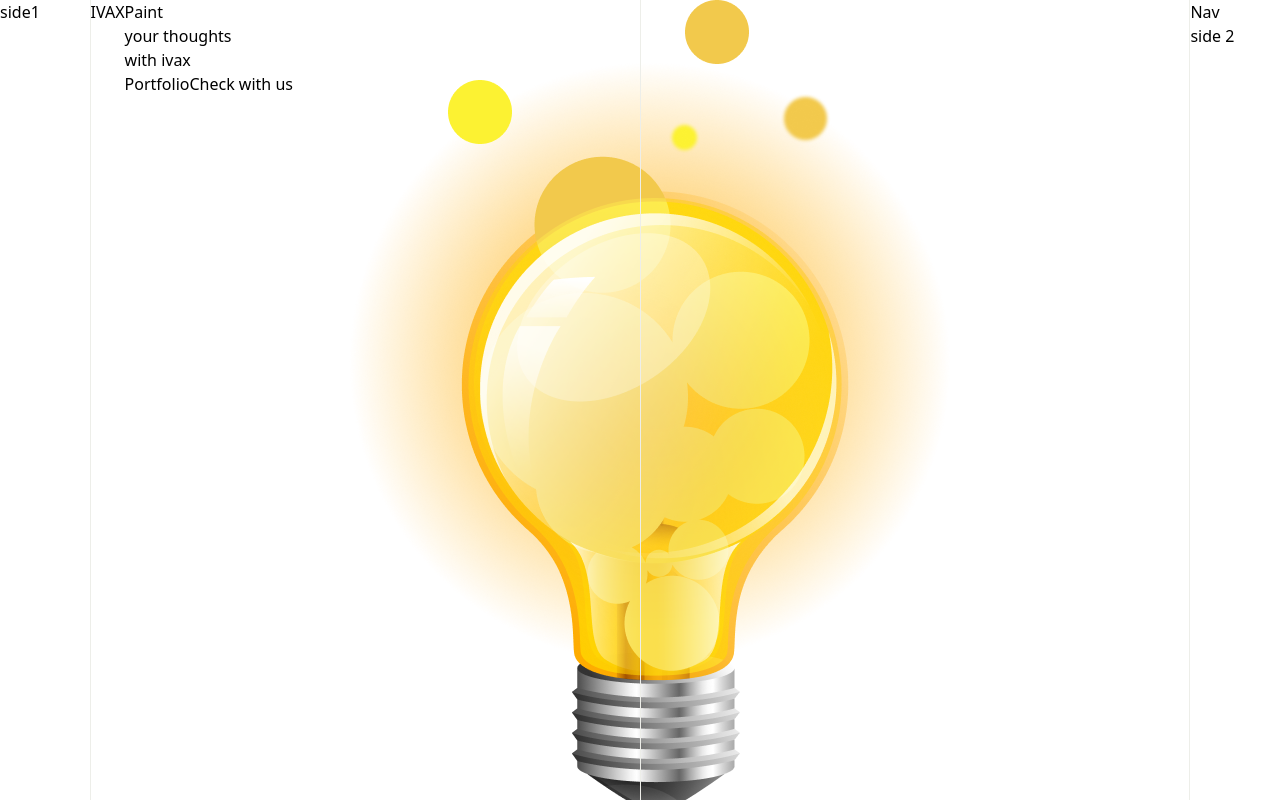
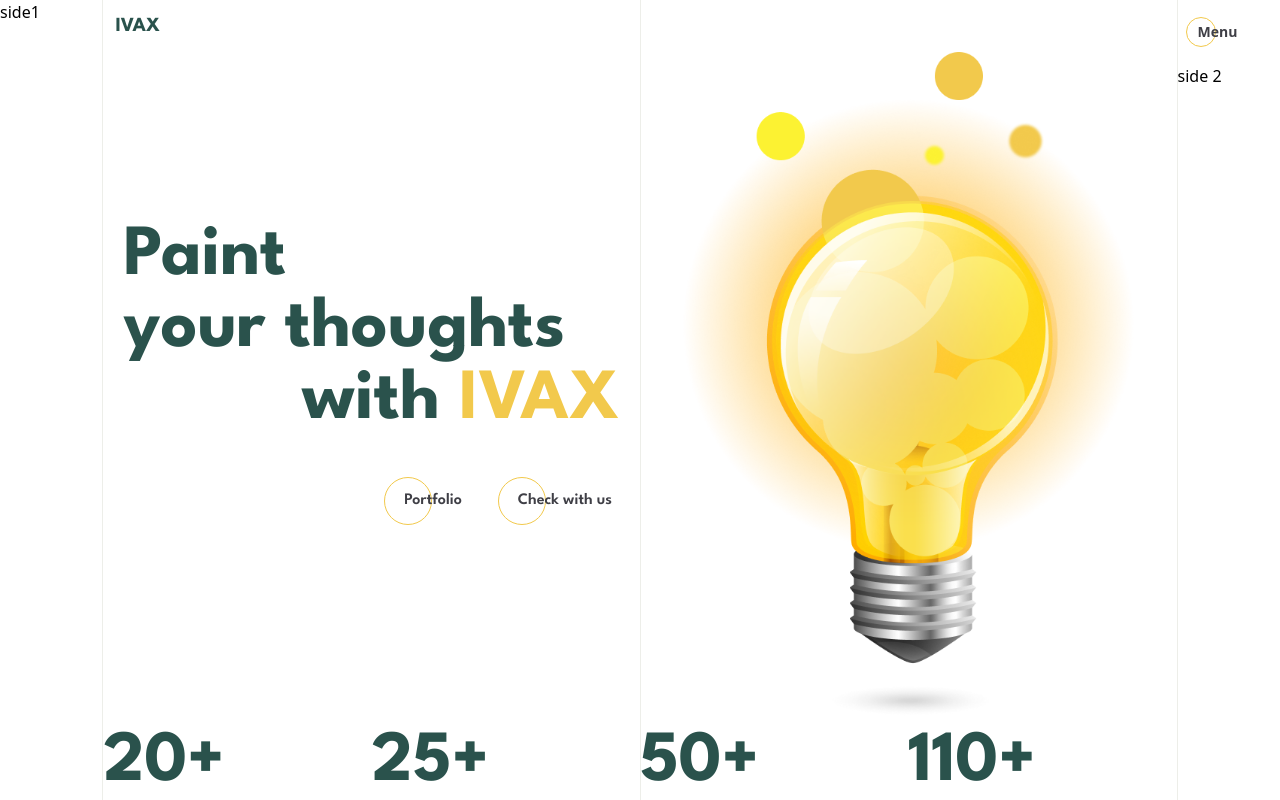
Before and after one commit to HopeMarwal/ivax, a Next.js app: page / in a window 1280 px wide. Shown: the top 800 px of the page. Built offline with nearby package versions, Linux system fonts and the light colour scheme.

Commit message:
Nav menu

```diff
--- a/app/layout.jsx
+++ b/app/layout.jsx
@@ -1,6 +1,9 @@
+'use client'
+
 import '@styles/global.css';
 import Nav from '@components/Nav';
 //import Provider from '@components/Provider';
+
 
 export const metadata = {
   title: 'IVAX',
--- a/app/page.jsx
+++ b/app/page.jsx
@@ -1,29 +1,10 @@
-import Image from "next/image"
-import MainImage from '../public/images/main_img.png'
-import '@styles/global.css';
+'use client'
+import Header from "@components/Header"
 
 export default function page() {
   return (
     <section className="w-full flex">
-      <header>
-        <span>IVAX</span>
-      </header>
-
-      <div>
-        <h2>
-          Paint<br></br> your thoughts<br></br>with{' '}
-          <span>ivax</span>
-        </h2>
-        <button className='btn'>Portfolio</button>
-        <button className='btn'>Check with us</button>
-      </div>
-
-      <div>
-        <Image
-          src={MainImage}
-          alt='ivax_main_page'
-        />
-      </div>
+     <Header />
 
     </section>
   )
--- /dev/null
+++ b/components/Header.jsx
@@ -0,0 +1,60 @@
+import Image from "next/image"
+import MainImage from '../public/images/main_img.png'
+
+export default function Header() {
+  return (
+    <section className="w-full flex flex-wrap items-center content-start">
+      <header className="w-full p-3">
+        <span className="font-league text-primary-green text-xl font-bold">IVAX</span>
+      </header>
+
+      <div className="w-full flex flex-wrap items-center content-start flex-col-reverse sm:flex-row">
+        <div className="sm:w-6/12 w-full mb-8">
+
+          <h2 className="font-league mb-10 text-primary-green text-6xl 2xl:text-lgBanner xl:text-7xl sm:text-5xl px-5 font-bold">
+            Paint<br></br> your thoughts
+            <p className="text-right">
+              with <span className="uppercase text-primary-yellow">ivax</span>
+            </p>
+          </h2>
+
+          <div className="px-2 flex gap-4 justify-evenly sm:justify-end">
+            <button className='btn'>Portfolio</button>
+            <button className='btn'>Check with us</button>
+          </div>
+
+        </div>
+
+        <div className="sm:w-6/12 w-full">
+          <Image
+            src={MainImage}
+            alt='ivax_main_page'
+          />
+        </div>
+      </div>
+
+
+
+
+      <div className="w-full flex flex-wrap bg-transparent">
+        <div className="sm:w-3/12 w-6/12">
+          <p className="font-bold text-7xl text-primary-green">20+</p>
+          <p className="font-bold text-xl">Experts</p>
+        </div>
+        <div className="sm:w-3/12 w-6/12">
+          <p className="font-bold text-7xl text-primary-green">25+</p>
+          <p className="font-bold text-xl">Verticals</p>
+        </div>
+        <div className="sm:w-3/12 w-6/12">
+          <p className="font-bold text-7xl text-primary-green">50+</p>
+          <p className="font-bold text-xl">Regular customers</p>
+        </div>
+        <div className="sm:w-3/12 w-6/12">
+          <p className="font-bold text-7xl text-primary-green">110+</p>
+          <p className="font-bold text-xl">Completed projects</p>
+        </div>
+
+      </div>
+    </section>
+  )
+}
--- a/components/Nav.jsx
+++ b/components/Nav.jsx
@@ -1,9 +1,61 @@
-import React from 'react'
+'use client'
+import { useState } from "react"
 
 export default function Nav() {
+  const [isMenuOpen, setIsMenuOpen] = useState(false);
+
+  const handleTOggleMenu = () => {
+
+    if(isMenuOpen) {
+      document.body.style.overflowY = 'visible';
+      console.log('hidden')
+    } else {
+      document.body.style.overflowY = 'hidden';
+    }
+    setIsMenuOpen((prev) => !prev)
+
+  }
+
   return (
-    <div>
-      Nav
-    </div>
+    <nav className={`${isMenuOpen ? 'open' : ''} nav_menu`}>
+      <button
+        className={`${isMenuOpen ? 'open' : ''} btn btn_menu`}
+        onClick={handleTOggleMenu}
+      >
+        {isMenuOpen ? 'Close' : 'Menu'}
+      </button>
+      <div className={`${isMenuOpen ? 'flex' : 'hidden'} flex-wrap h-screen`}>
+        <span className="font-league w-full text-primary-yellow text-xl font-bold">IVAX</span>
+
+        <div className="menu_block"></div>
+        <div className="menu_block"></div>
+        <div className="menu_block"></div>
+        <div className="menu_block"></div>
+        <div className="menu_block"></div>
+
+        <div className="wrapper flex flex-wrap h-full w-full pl-10 content-center ">
+          <div className="gradient_top"></div>
+          <ul className="menu_items">
+            <li className="list_item">
+              <a href='#contact'>Contact</a>
+            </li>
+            <li className="list_item">
+              <a href='#work'>Why work with us</a>
+            </li>
+            <li className="list_item">
+              <a href='#deliver'>We deliver</a>
+            </li>
+            <li className="list_item">
+              <a href='#trust'>They trust us</a>
+            </li>
+            <li className="list_item">
+              <a href='#latest'>Latest projects</a>
+            </li>
+          </ul>
+          <div className="gradient_bottom"></div>
+        </div>
+
+      </div>
+    </nav>
   )
 }
--- a/styles/global.css
+++ b/styles/global.css
@@ -7,21 +7,180 @@
 body {
   display: flex;
   width: 100%;
+  height: 4000px;
 }
 aside {
-  width: 7%;
+  width: 8%;
 }
 main {
-  @apply border-r border-l border-borderSideColor flex;
-  width: 86%;
+  @apply border-r border-l border-borderSideColor flex font-league;
+  width: 84%;
   min-height: 100vh;
-  pointer-events: none;
+  padding-bottom: 100px;
 }
 .middle_line {
   @apply absolute w-px bg-borderSideColor;
   left: 50%;
   min-height: 100vh;
+  z-index: 10;
 }
+
+/* Button style */
 .btn {
+  @apply flex cursor-pointer px-5 items-center justify-center text-zinc-700 text-base relative font-semibold;
+  height: 48px;
+}
 
+.btn.btn_menu {
+  @apply text-sm px-3;
 }
+
+.btn.btn_menu.open {
+  @apply text-white absolute right-2 top-0;
+  z-index: 1000;
+}
+.btn:hover {
+  @apply text-white;
+}
+
+.btn::before {
+  @apply border-primary-yellow border absolute left-0 inline-block transition-all;
+  content: '';
+  z-index: -1;
+  width: 48px;
+  height: 48px;
+  border-radius: 24px;
+}
+
+.btn.btn_menu:before {
+  width: 30px;
+  height: 30px;
+  border-radius: 15px;
+}
+
+.btn:hover::before, .btn.btn_menu.open::before {
+  @apply w-full bg-primary-yellow
+}
+
+.btn:active::before {
+  @apply bg-secondary-yellow;
+}
+
+/* Nav style */
+
+.nav_menu {
+  @apply p-2;
+}
+.nav_menu.open {
+  width: 100vw;
+  height: 100vh;
+  position: fixed;
+  z-index: 1000;
+  left:0;
+  top: 0;
+}
+
+@keyframes width {
+  from { width: 0; }
+  to {width: 100%;}
+}
+.menu_block {
+  @apply bg-primary-green absolute w-0;
+  height: 21vh;
+  z-index: -1;
+  left: 0;
+  animation-name: width;
+  animation-duration: 2.5s;
+  animation-fill-mode: forwards;
+}
+
+.menu_block:nth-child(2) {
+  top:0;
+}
+.menu_block:nth-child(3) {
+  top: 20%;
+  animation-delay: 0.3s;
+}
+.menu_block:nth-child(4) {
+  top: 40%;
+  animation-delay: 0.6s;
+}
+.menu_block:nth-child(5) {
+  top: 60%;
+  animation-delay: 0.9s;
+}
+.menu_block:nth-child(6) {
+  top: 80%;
+  animation-delay: 1.2s;
+}
+
+.menu_items {
+  @apply flex flex-col pl-20 py-5;
+  height: 270px;
+  overflow-y: scroll;
+  direction: rtl;
+}
+
+.gradient_top {
+  width: 100%;
+  position: relative;
+  height: 0;
+}
+
+.gradient_top::before {
+  content: '';
+  position: absolute;
+  left: 0;
+  top:0;
+  width: 100%;
+  background: linear-gradient(0deg, rgba(255,255,255,0) 0%, rgba(42,82,76,1) 64%);
+  height: 50px;
+}
+
+.gradient_bottom {
+  width: 100%;
+  position: relative;
+  height: 0;
+}
+
+.gradient_bottom::before {
+  content: '';
+  position: absolute;
+  left: 0;
+  top:-50px;
+  width: 100%;
+  background: linear-gradient(180deg, rgba(255,255,255,0) 0%, rgba(42,82,76,1) 64%);
+  height: 50px;
+}
+
+.list_item {
+  @apply text-5xl text-white font-league font-bold py-2;
+  transition: all 0.2s linear;
+  text-align: left;
+}
+.list_item:hover {
+  -webkit-text-stroke: 0.5px white;
+  color: transparent;
+}
+
+/* ScrollBar style */
+.menu_items::-webkit-scrollbar {
+  width: 2px;
+}
+
+.menu_items::-webkit-scrollbar-track {
+  background: #FCFCFC;
+}
+
+.menu_items::-webkit-scrollbar-thumb {
+  background: #F2C94C;
+}
+
+.menu_items::-webkit-scrollbar-thumb:hover {
+  background: #edc038;
+}
+
+.menu_items::-webkit-scrollbar-track {
+  margin-bottom: 50px;
+  margin-top: 50px;
+}
--- a/tailwind.config.js
+++ b/tailwind.config.js
@@ -15,7 +15,14 @@ module.exports = {
         borderSideColor: '#EDEEE9',
         'primary-green': '#2A524C',
         'primary-yellow': '#f2c94c',
-        'secondary-yellow': 'edc038'
+        'secondary-yellow': '#edc038'
+      },
+      fontSize: {
+        'lgBanner': ['6.8rem', {
+          lineHeight: '1',
+          letterSpacing: '-0.02em',
+          fontWeight: '700',
+        }],
       }
     },
   },
```
